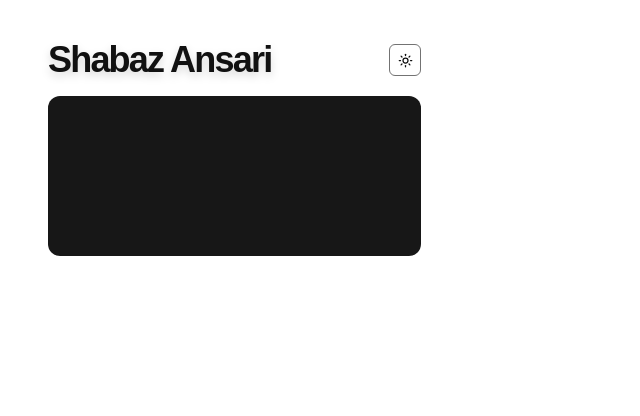
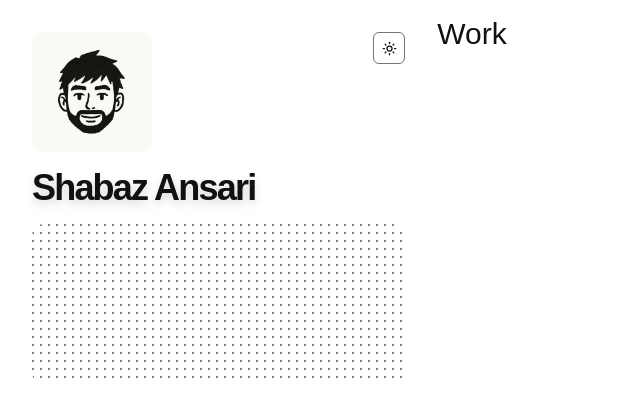
Before and after one commit to Kise07/Minimal-Portfolio, a Next.js app: page /work in a window 1280 px wide. Shown: the top 416 px of the page, without its empty margins (0-640 px from the left). Built offline with nearby package versions, Linux system fonts and the light colour scheme.

Commit message:
feat: avatar + togglebtn
- flex layout for Profile in progress

```diff
--- a/src/app/work/page.tsx
+++ b/src/app/work/page.tsx
@@ -1,9 +1,11 @@
 import { Profile } from "@/components/ui/profile";
+import { Works } from "@/components/ui/work";
 
 export default function Work() {
   return (
-    <div className="grid grid-cols-1 md:grid-cols-3 px-4 md:px-8">
+    <div className="m-4 relative overflow-hidden grid grid-cols-1 md:grid-cols-3 gap-4">
       <Profile />
+      <Works />
     </div>
   );
 }
--- a/src/components/ui/profile.tsx
+++ b/src/components/ui/profile.tsx
@@ -1,21 +1,22 @@
 import { cn } from "../../../lib/utils";
 import { Heading } from "../core/heading";
-import { Dots } from "../work/minimal/dot-patterns";
+import { HoverWave } from "../work/minimal/hover-wave";
 import { ModeToggle } from "./theme-toggle";
 
 export const Profile = ({ className }: { className?: string }) => {
   return (
     <section
       className={cn(
-        "mt-10 px-4 flex flex-col items-baseline justify-start gap-4",
+        "m-4 flex flex-col items-baseline justify-start gap-4",
         className,
       )}
     >
-      <div className="flex items-center justify-between w-full">
-        <Heading>Shabaz Ansari</Heading>
+      <div className="flex items-start justify-between w-full">
+        <img src="/ava.png" alt="avatar" className="size-30" />
         <ModeToggle />
       </div>
-      <Dots />
+      <Heading>Shabaz Ansari</Heading>
+      <HoverWave />
     </section>
   );
 };
--- /dev/null
+++ b/src/components/ui/work.tsx
@@ -0,0 +1,5 @@
+import { cn } from "../../../lib/utils";
+
+export const Works = ({ className }: { className?: string }) => {
+  return <div className={cn("col-span-2 text-3xl", className)}>Work</div>;
+};
--- /dev/null
+++ b/src/components/work/minimal/hover-wave.tsx
@@ -0,0 +1,17 @@
+import { cn } from "../../../../lib/utils";
+
+export const HoverWave = ({ className }: { className?: string }) => {
+  return (
+    <div
+      className={cn(
+        "h-40 w-full rounded-xl flex items-center justify-center",
+        className,
+      )}
+      style={{
+        backgroundImage: `radial-gradient(circle at 0.9px 0.9px, rgba(125 125 125) 1px, transparent 0)`,
+        backgroundSize: "8px 8px",
+        backgroundRepeat: "repeat",
+      }}
+    ></div>
+  );
+};
```
Also changed, not shown: public/ava.png (added).
